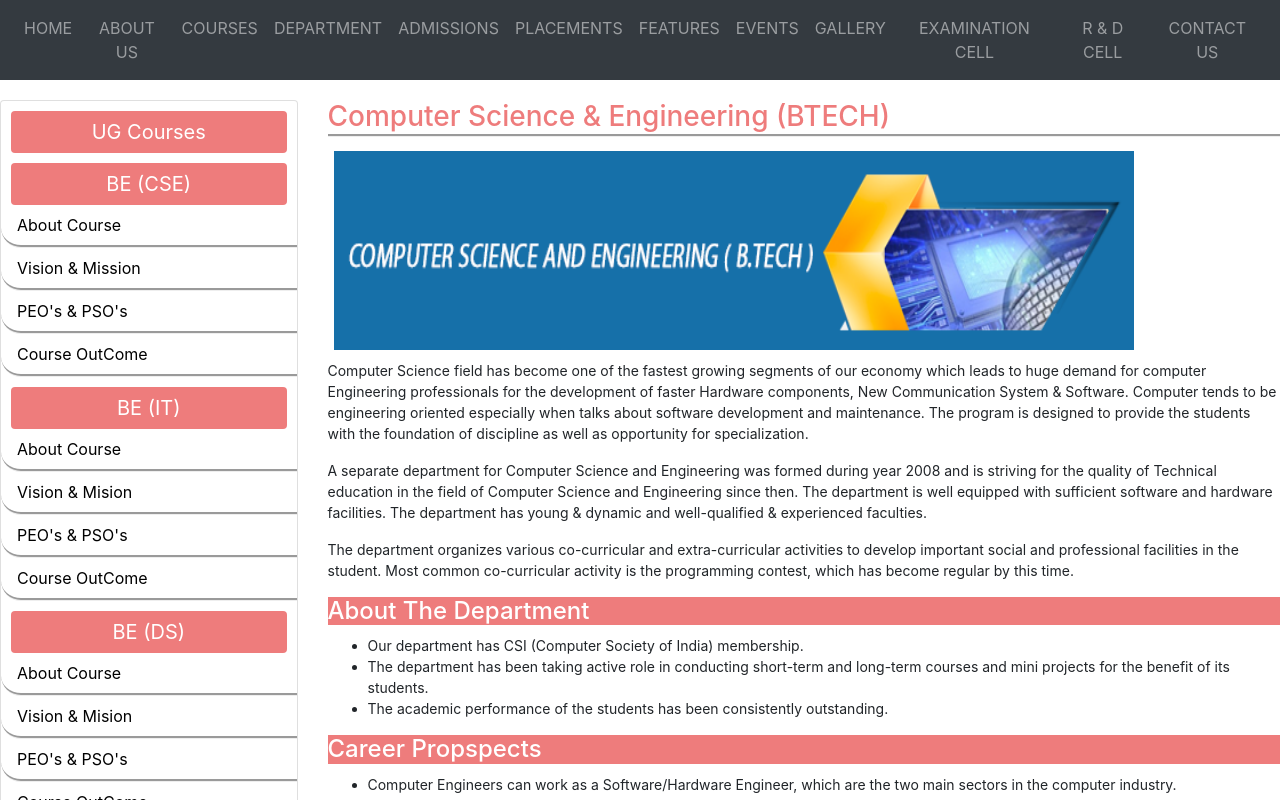
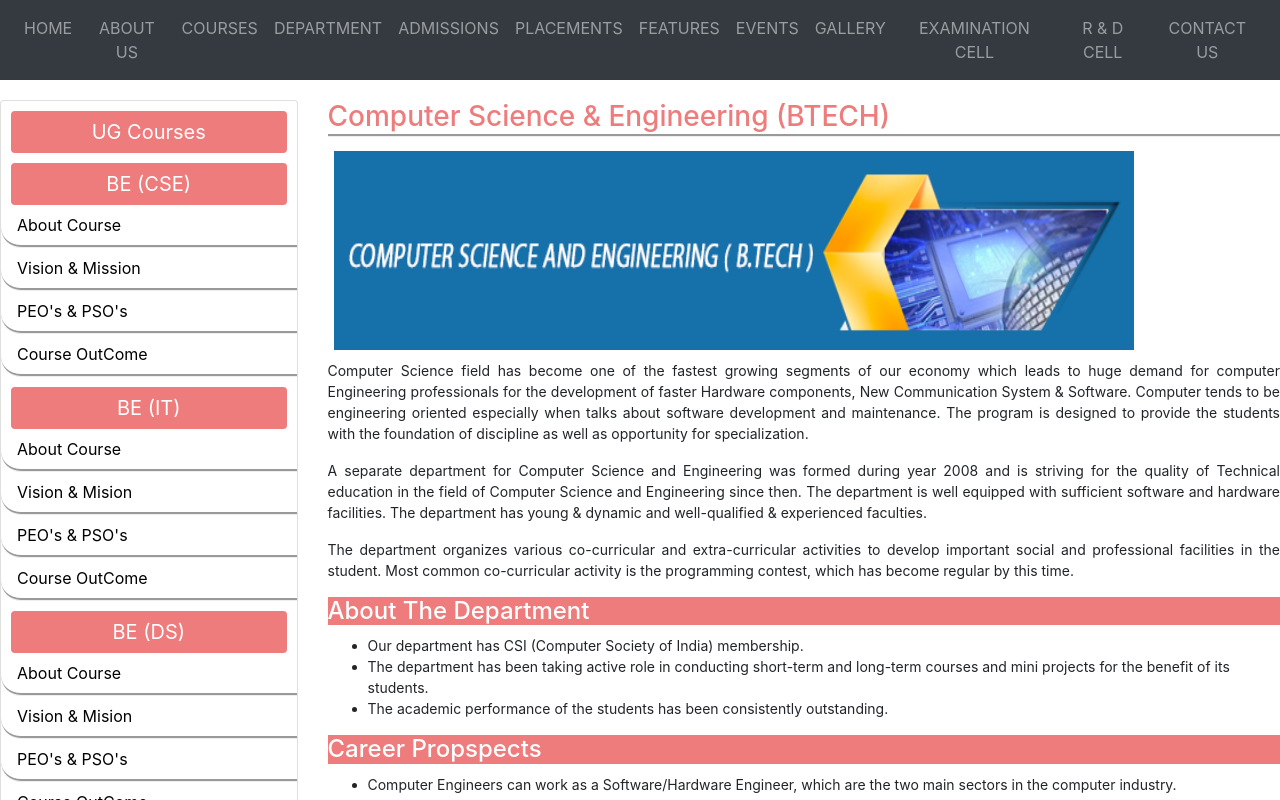
Before and after one commit to zubairdange/nawab-shah, a React (Create React App) app: page /CSEBTECH in a window 1280 px wide. Shown: the top 800 px of the page. Built offline with nearby package versions, Linux system fonts and the light colour scheme.

Commit message:
changes in component

```diff
--- a/src/Components/LeftNav/UGCourses/BE(CSE)/AboutCourse.jsx
+++ b/src/Components/LeftNav/UGCourses/BE(CSE)/AboutCourse.jsx
@@ -8,7 +8,7 @@ export const AboutCourse = () => {
       <h3 className="headerclass">Computer Science & Engineering (BTECH)</h3>
 
       <img src={imgLogo} className="cseimage"></img>
-      <p style={{ textAlign: "left", marginTop: "10px", fontSize: "14px" }}>
+      <p className="ptag">
         Computer Science field has become one of the fastest growing segments of
         our economy which leads to huge demand for computer Engineering
         professionals for the development of faster Hardware components, New
@@ -17,7 +17,7 @@ export const AboutCourse = () => {
         maintenance. The program is designed to provide the students with the
         foundation of discipline as well as opportunity for specialization.
       </p>
-      <p style={{ textAlign: "left", marginTop: "10px", fontSize: "14px" }}>
+      <p className="ptag">
         A separate department for Computer Science and Engineering was formed
         during year 2008 and is striving for the quality of Technical education
         in the field of Computer Science and Engineering since then. The
@@ -25,7 +25,7 @@ export const AboutCourse = () => {
         facilities. The department has young &amp; dynamic and well-qualified
         &amp; experienced faculties.{" "}
       </p>
-      <p style={{ textAlign: "left", marginTop: "10px", fontSize: "14px" }}>
+      <p className="ptag">
         The department organizes various co-curricular and extra-curricular
         activities to develop important social and professional facilities in
         the student. Most common co-curricular activity is the programming
--- a/src/Components/LeftNav/UGCourses/BE(CSE)/BECSE.css
+++ b/src/Components/LeftNav/UGCourses/BE(CSE)/BECSE.css
@@ -1,10 +1,18 @@
 .headerclass{
     text-align: left;
     color: #EE7C7C;
+
     border-bottom: groove;
+
 }
 
 .cseimage{
     justify-content: left;
     margin-right: 150px;
 }
+.ptag{
+    text-align: left;
+    margin-top: 10px;
+    font-size: 14px;
+    text-align: justify;
+}
--- a/src/Components/LeftNav/UGCourses/BE(CSE)/VisionMision.jsx
+++ b/src/Components/LeftNav/UGCourses/BE(CSE)/VisionMision.jsx
@@ -1,8 +1,9 @@
 import React from "react";
+import "../BE(CSE)/BECSE.css";
 export const VisionMision = () => {
   return (
     <div>
-      <h1>hi this is mision and vision page</h1>
+      <h3 className="headerclass">BTECH-CSE-Vision & Mission</h3>
     </div>
   );
 };
```
